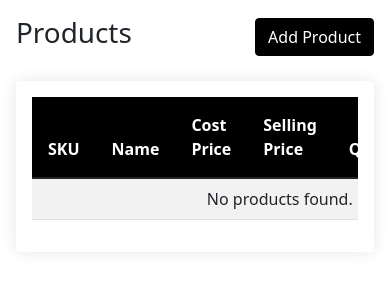
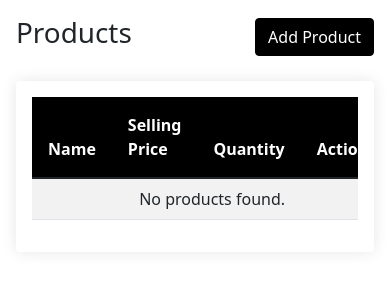
Before and after one commit to shivam1085/inventory-and-billing-AJ-, a Django app: page /products/ in a window 390 px wide. Shown: the part 90-390 px from the top of the page. Run offline with Django 5.2, Linux system fonts and the light colour scheme; data that the repository does not hold is empty.

Commit message:
Improve mobile responsiveness and fix mobile menu

```diff
--- a/inventory/templates/inventory/base.html
+++ b/inventory/templates/inventory/base.html
@@ -118,7 +118,19 @@
         </div>
     </div>
 
+    <script src="https://cdn.jsdelivr.net/npm/@popperjs/core@2.11.6/dist/umd/popper.min.js"></script>
     <script src="https://cdn.jsdelivr.net/npm/bootstrap@5.1.3/dist/js/bootstrap.bundle.min.js"></script>
     {% block extra_js %}{% endblock %}
+    <script>
+        // Enable mobile menu toggle
+        document.addEventListener('DOMContentLoaded', function() {
+            var navbarToggler = document.querySelector('.navbar-toggler');
+            var navbarCollapse = document.querySelector('.navbar-collapse');
+
+            navbarToggler.addEventListener('click', function() {
+                navbarCollapse.classList.toggle('show');
+            });
+        });
+    </script>
 </body>
 </html>
--- a/inventory/templates/inventory/product_list.html
+++ b/inventory/templates/inventory/product_list.html
@@ -11,12 +11,12 @@
 <div class="card">
     <div class="card-body">
         <div class="table-responsive">
-            <table class="table table-striped">
+            <table class="table table-striped table-responsive-sm">
                 <thead>
                     <tr>
-                        <th>SKU</th>
+                        <th class="d-none d-md-table-cell">SKU</th>
                         <th>Name</th>
-                        <th>Cost Price</th>
+                        <th class="d-none d-sm-table-cell">Cost Price</th>
                         <th>Selling Price</th>
                         <th>Quantity</th>
                         <th>Actions</th>
@@ -25,9 +25,9 @@
                 <tbody>
                     {% for product in products %}
                     <tr>
-                        <td>{{ product.sku }}</td>
+                        <td class="d-none d-md-table-cell">{{ product.sku }}</td>
                         <td>{{ product.name }}</td>
-                        <td>₹{{ product.cost_price }}</td>
+                        <td class="d-none d-sm-table-cell">₹{{ product.cost_price }}</td>
                         <td>₹{{ product.selling_price }}</td>
                         <td>{{ product.quantity }}</td>
                         <td>
```
